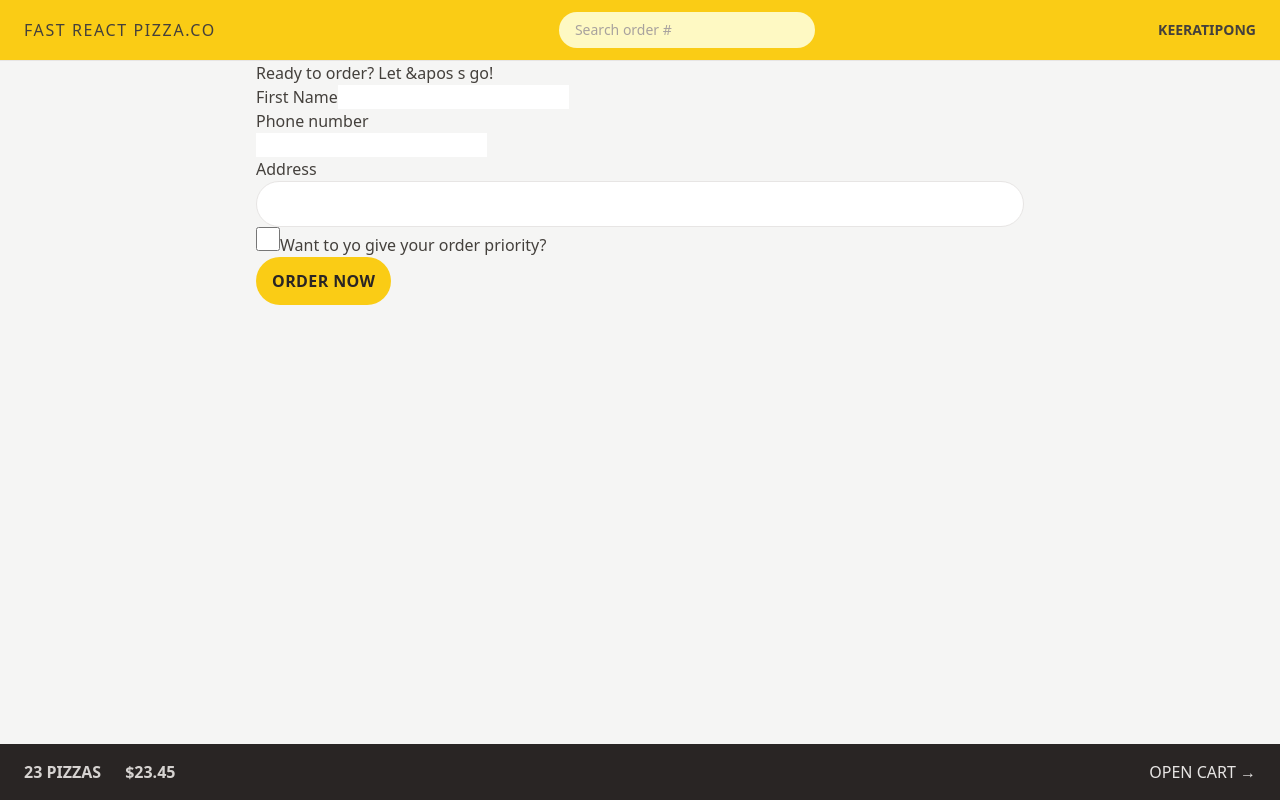
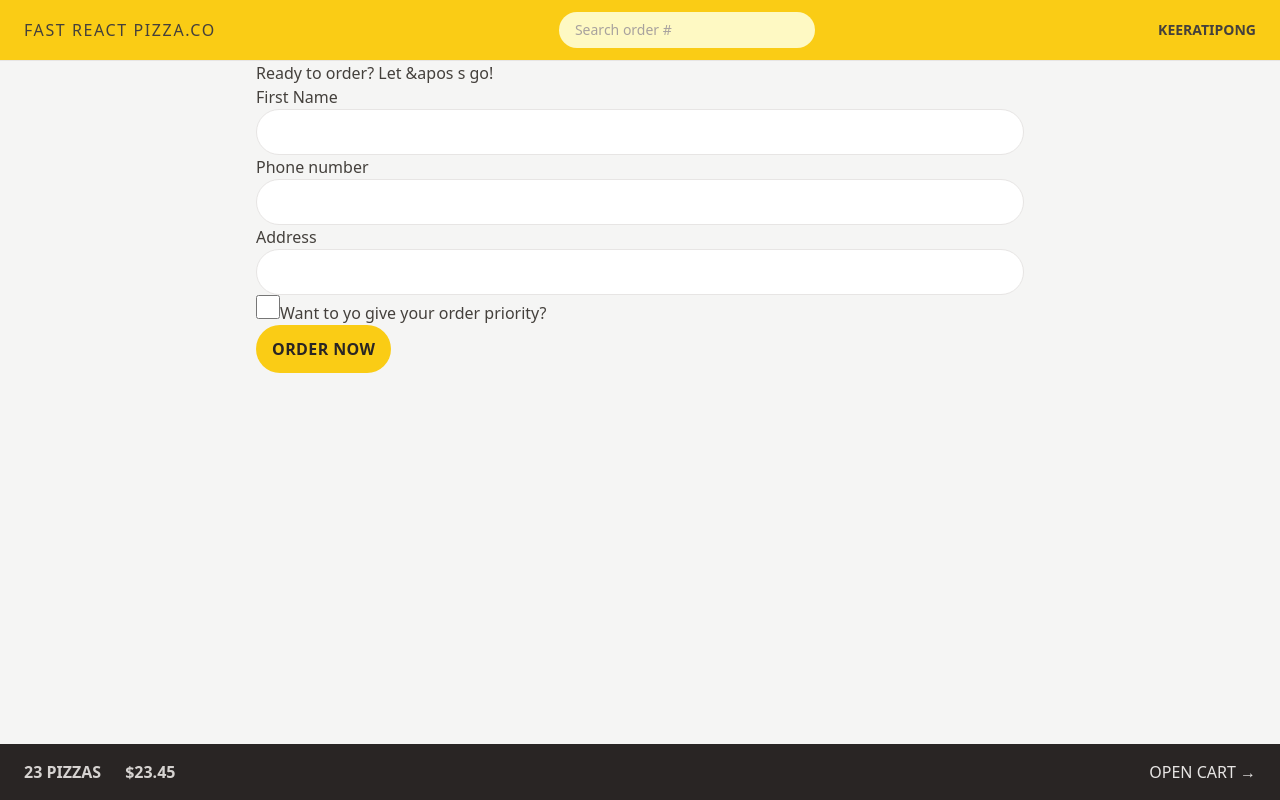
Before and after one commit to keeratipong4/16-fast-react-pizza, a React (Vite) app: page /order/new in a window 1280 px wide. Built offline with nearby package versions, Linux system fonts and the light colour scheme.

Commit message:
recommit

```diff
--- a/src/features/order/CreateOrder.jsx
+++ b/src/features/order/CreateOrder.jsx
@@ -46,13 +46,13 @@
       <Form method="POST" action="/order/new">
         <div>
           <label>First Name</label>
-          <input type="text" name="customer" required />
+          <input className="input" type="text" name="customer" required />
         </div>
 
         <div>
           <label>Phone number</label>
           <div>
-            <input type="tel" name="phone" required />
+            <input className="input" type="tel" name="phone" required />
           </div>
           {formError?.phone && <p>{formError.phone}</p>}
         </div>
@@ -60,12 +60,7 @@
         <div>
           <label>Address</label>
           <div>
-            <input
-              className="focus: w-full rounded-full border border-stone-200 px-4 py-2 text-sm ring-yellow-400 transition-all duration-300 placeholder:text-stone-400 focus:outline-none focus:ring md:px-6 md:py-3"
-              type="text"
-              name="address"
-              required
-            />
+            <input className="input" type="text" name="address" required />
           </div>
         </div>
 
--- a/src/index.css
+++ b/src/index.css
@@ -1,41 +1,48 @@
 @tailwind base;
 @tailwind components;
 @tailwind utilities;
-/* body {
-  font-family: system-ui, -apple-system, BlinkMacSystemFont, 'Segoe UI', Roboto,
-    Oxygen, Ubuntu, Cantarell, 'Open Sans', 'Helvetica Neue', sans-serif;
-  background-color: #f7f7f7;
-  color: #444;
+@layer components {
+  .input {
+    @apply w-full rounded-full border border-stone-200 px-4 py-2 text-sm transition-all duration-300 placeholder:text-stone-400 focus:outline-none focus:ring focus:ring-yellow-400 md:px-6 md:py-3;
+  }
 }
-
-.layout {
-  display: grid;
-  grid-template-rows: auto 1fr auto;
-  gap: 32px;
-  height: 100dvh;
-} */
 
 /* https://dev.to/afif/i-made-100-css-loaders-for-your-next-project-4eje */
 .loader {
   width: 45px;
   aspect-ratio: 0.75;
   --c: no-repeat linear-gradient(#333 0 0);
-  background: var(--c) 0% 50%, var(--c) 50% 50%, var(--c) 100% 50%;
+  background:
+    var(--c) 0% 50%,
+    var(--c) 50% 50%,
+    var(--c) 100% 50%;
   background-size: 20% 50%;
   animation: loading 1s infinite linear;
 }
 
 @keyframes loading {
   20% {
-    background-position: 0% 0%, 50% 50%, 100% 50%;
+    background-position:
+      0% 0%,
+      50% 50%,
+      100% 50%;
   }
   40% {
-    background-position: 0% 100%, 50% 0%, 100% 50%;
+    background-position:
+      0% 100%,
+      50% 0%,
+      100% 50%;
   }
   60% {
-    background-position: 0% 50%, 50% 100%, 100% 0%;
+    background-position:
+      0% 50%,
+      50% 100%,
+      100% 0%;
   }
   80% {
-    background-position: 0% 50%, 50% 50%, 100% 100%;
+    background-position:
+      0% 50%,
+      50% 50%,
+      100% 100%;
   }
 }
```
